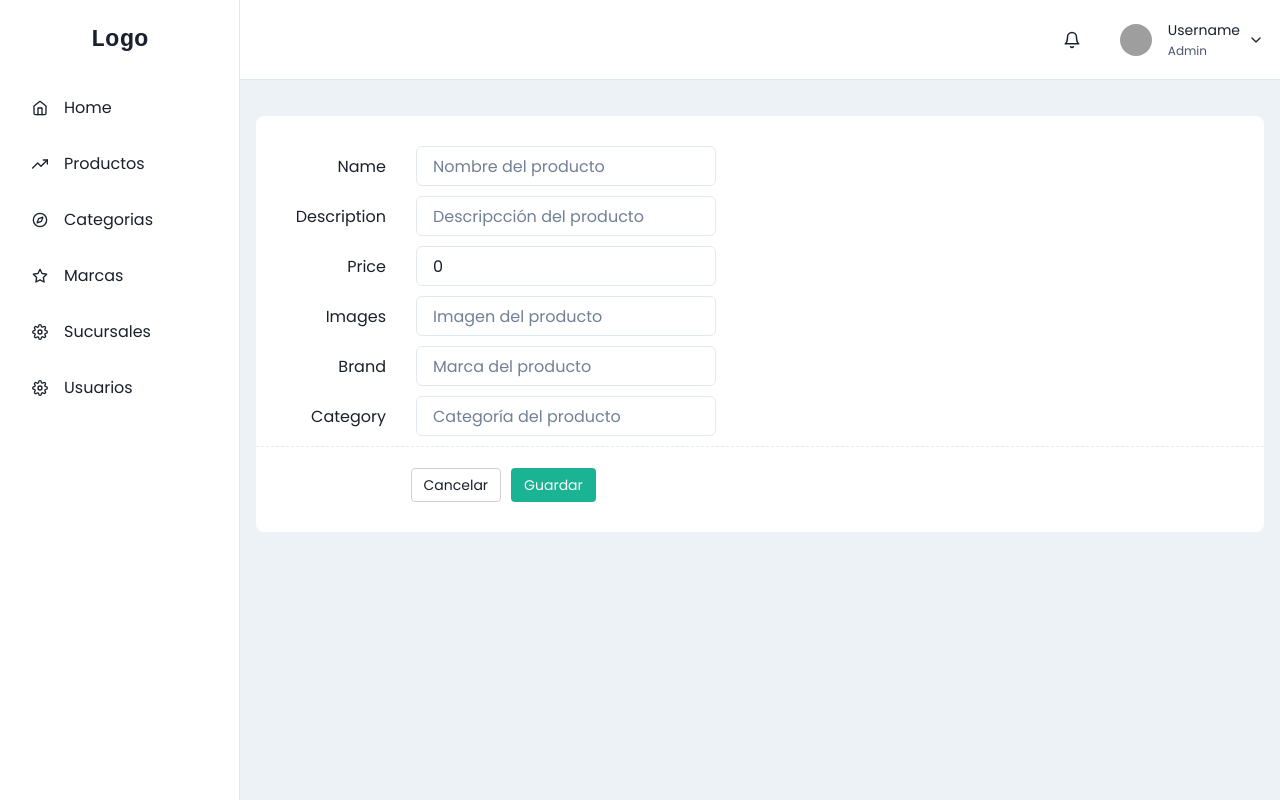
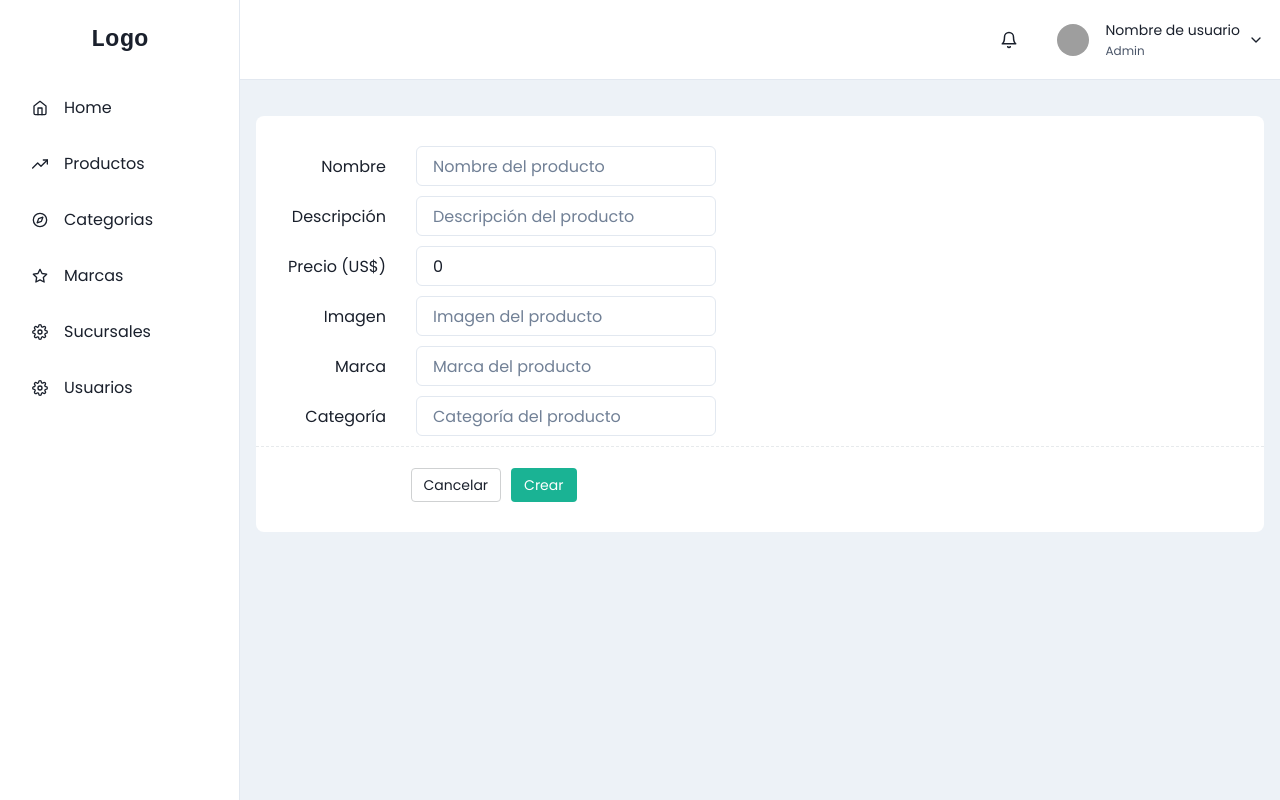
Before and after one commit to zodieth/CLIENT, a React (Create React App) app: page /Admin/products in a window 1280 px wide. Built offline with nearby package versions, Linux system fonts and the light colour scheme; no server answers; grey boxes are pictures that could not be loaded.

Commit message:
Moneda e idioma modificados 2

```diff
--- a/src/components/Admin/Categories/createCategory.tsx
+++ b/src/components/Admin/Categories/createCategory.tsx
@@ -130,7 +130,7 @@ export default function CategoryAdmin() {
 
         <div className={style.groupButtons}>
           <a href="./" className={style.btnWhite}>Cancelar</a>
-          <button type="submit" className={style.btnPrimary}>Guardar</button>
+          <button type="submit" className={style.btnPrimary}>Crear</button>
         </div>
       </form>
     </div>
--- a/src/components/Admin/Products/products.tsx
+++ b/src/components/Admin/Products/products.tsx
@@ -65,7 +65,7 @@ export default function ProductAdmin() {
   return (
     <form className={style.container} onSubmit={handeleSubmit}>
       <div className={style.groupInputs}>
-        <label>Name</label>
+        <label>Nombre</label>
         <Input
           onChange={(e) => handleChange(e)}
           value={inputProducts.name}
@@ -76,18 +76,18 @@ export default function ProductAdmin() {
         />
       </div>
       <div className={style.groupInputs}>
-        <label>Description</label>
+        <label>Descripción</label>
         <Input
           width="200"
           type="text"
-          placeholder="Descripcción del producto"
+          placeholder="Descripción del producto"
           onChange={(e) => handleChange(e)}
           value={inputProducts.description}
           name="description"
         />
       </div>
       <div className={style.groupInputs}>
-        <label>Price</label>
+        <label>Precio (US$)</label>
         <Input
           width="200"
           type="number"
@@ -98,7 +98,7 @@ export default function ProductAdmin() {
         />
       </div>
       <div className={style.groupInputs}>
-        <label>Images</label>
+        <label>Imagen</label>
         <Input
           width="200"
           type="text"
@@ -109,7 +109,7 @@ export default function ProductAdmin() {
         />
       </div>
       <div className={style.groupInputs}>
-        <label>Brand</label>
+        <label>Marca</label>
         <Input
           width="200"
           type="text"
@@ -120,7 +120,7 @@ export default function ProductAdmin() {
         />
       </div>
       <div className={style.groupInputs}>
-        <label>Category</label>
+        <label>Categoría</label>
         <Input
           width="200"
           type="text"
@@ -133,7 +133,7 @@ export default function ProductAdmin() {
       <hr className={style.hrLineDashed} />
       <div className={style.groupButtons}>
         <button className={style.btnWhite}>Cancelar</button>
-        <button className={style.btnPrimary}>Guardar</button>
+        <button className={style.btnPrimary}>Crear</button>
       </div>
     </form>
   );
--- a/src/views/Admin.tsx
+++ b/src/views/Admin.tsx
@@ -273,7 +273,7 @@ const MobileNav = ({ onOpen, ...rest }: MobileProps) => {
                   spacing="1px"
                   ml="2"
                 >
-                  <Text fontSize="sm">Username</Text>
+                  <Text fontSize="sm">Nombre de usuario</Text>
                   <Text fontSize="xs" color="gray.600">
                     Admin
                   </Text>
@@ -287,10 +287,10 @@ const MobileNav = ({ onOpen, ...rest }: MobileProps) => {
               bg={useColorModeValue("white", "gray.900")}
               borderColor={useColorModeValue("gray.200", "gray.700")}
             >
-              <MenuItem>Profile</MenuItem>
-              <MenuItem>Settings</MenuItem>
+              <MenuItem>Perfil</MenuItem>
+              <MenuItem>Ajustes</MenuItem>
               <MenuDivider />
-              <MenuItem>Sign out</MenuItem>
+              <MenuItem>Cerrar sesión</MenuItem>
             </MenuList>
           </Menu>
         </Flex>
```
